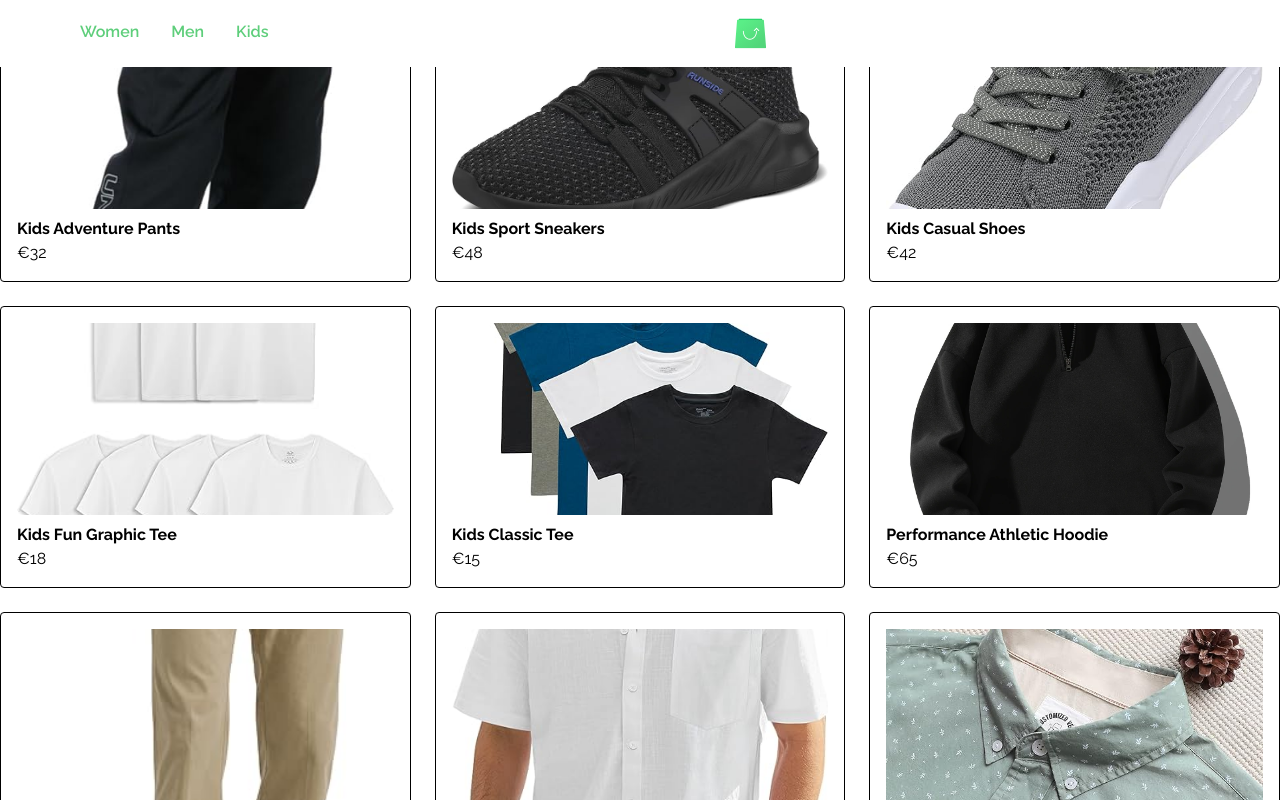
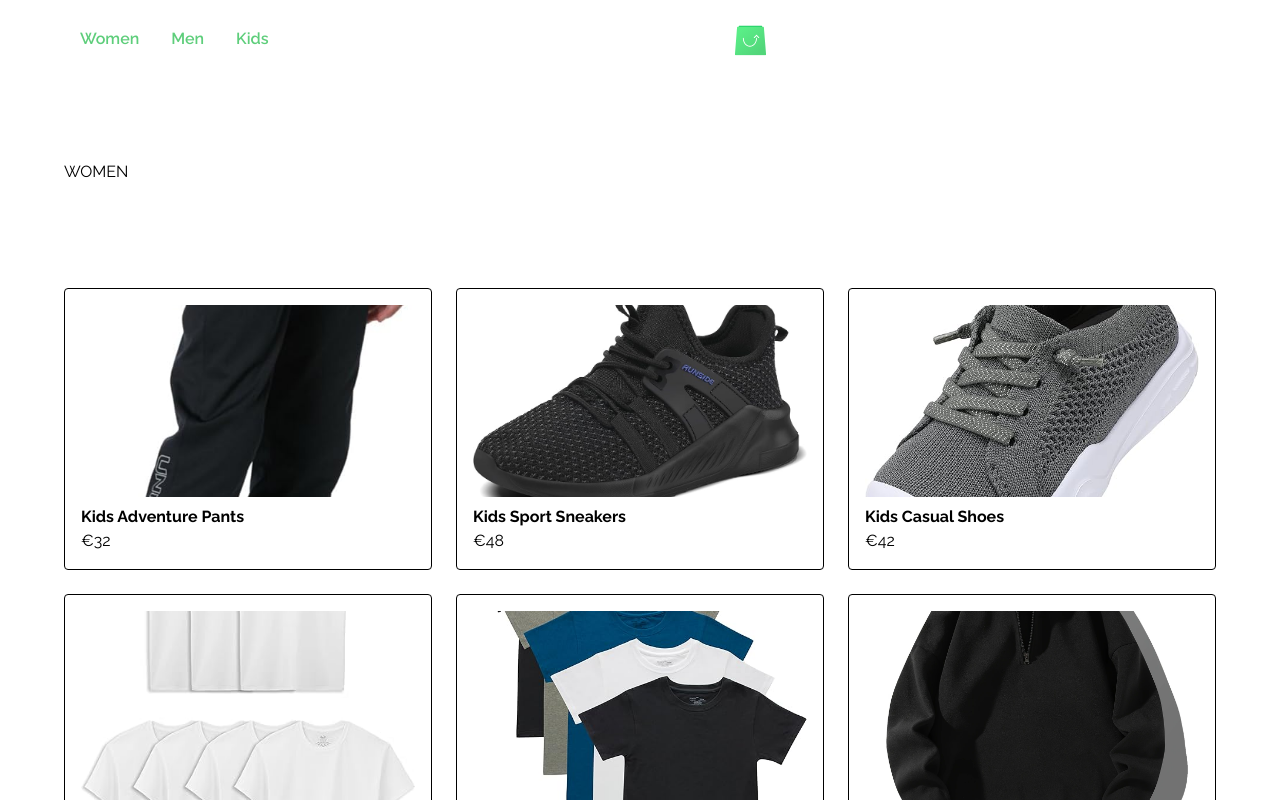
Before and after one commit to HolyCrusaD3R/e-commerce-website, a React (Vite) app: page / in a window 1280 px wide. Shown: the top 800 px of the page. Built offline with nearby package versions, Linux system fonts and the light colour scheme.

Commit message:
fix spacing on HomePage

```diff
--- a/src/components/Header/Header.jsx
+++ b/src/components/Header/Header.jsx
@@ -4,8 +4,8 @@ import NavBtns from "./NavBtns";
 
 const Header = () => {
   return (
-    <div className="w-full fixed top-0 left-0 h-1/12 bg-white">
-      <div className="max-w-9/10 my-0 mx-auto h-full flex justify-between">
+    <div className="w-full fixed top-0 left-0 h-20 bg-white">
+      <div className="w-9/10 my-0 mx-auto h-full flex justify-between">
         <NavBtns /> {/* Btns */}
         <div className="my-auto">
           <Icon icon={BrandIcon} size={41} />
--- a/src/pages/HomePage.jsx
+++ b/src/pages/HomePage.jsx
@@ -4,8 +4,9 @@ export default function HomePage({ category = "women" }) {
   const { listings } = useListings();
   console.log(listings);
   return (
-    <div>
-      <div className="grid grid-cols-2 md:grid-cols-3 gap-6">
+    <div className="mt-20 pt-20 w-9/10 mx-auto">
+      <h1 className="uppercase">{category}</h1>
+      <div className="grid grid-cols-2 md:grid-cols-3 gap-6 mt-26">
         {listings.map((item) => (
           <div key={item.id} className="p-4 border rounded">
             <img
```
